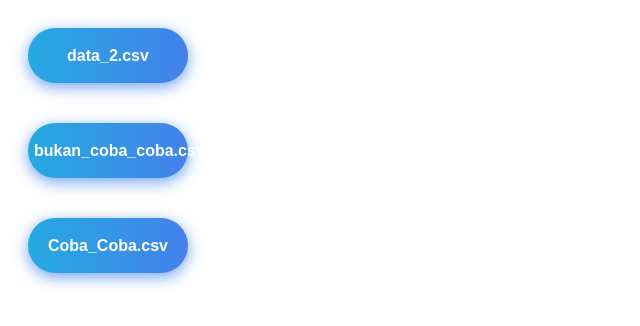
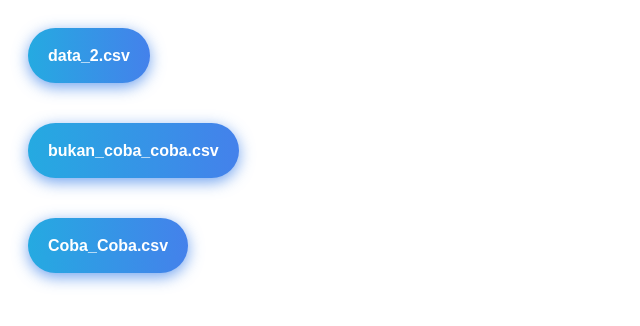
Before and after one commit to muhammadabidd/Binar_GoldChallenge, a Flask app: page /download in a window 1280 px wide. Shown: the top 326 px of the page, without its empty margins (0-640 px from the left). Run offline with Flask 2, Linux system fonts and the light colour scheme.

Commit message:
Cleaned the CSS

```diff
--- a/templates/download.html
+++ b/templates/download.html
@@ -1,13 +1,12 @@
-
-
 
 <!DOCTYPE html>
 <html>
     <head>
-        <link href="download.css">
         <style>
             .bn632-hover {
-                width: 160px;
+                width: fit-content;
+                padding: 0px 20px;
+                max-width: 100%;
                 font-size: 16px;
                 font-weight: 600;
                 color: #fff;
@@ -44,7 +43,7 @@
                 );
                 box-shadow: 0 4px 15px 0 rgba(65, 132, 234, 0.75);
               }
-            </style>
+        </style>
     </head>
 
 <body>
```
